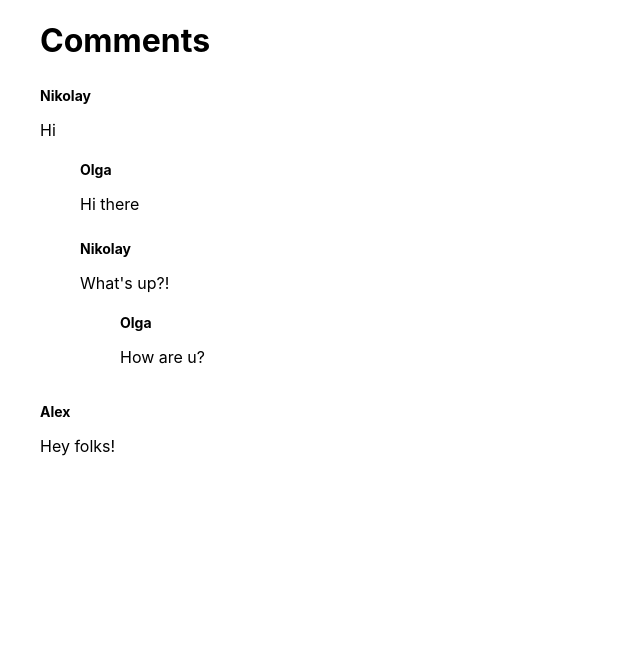
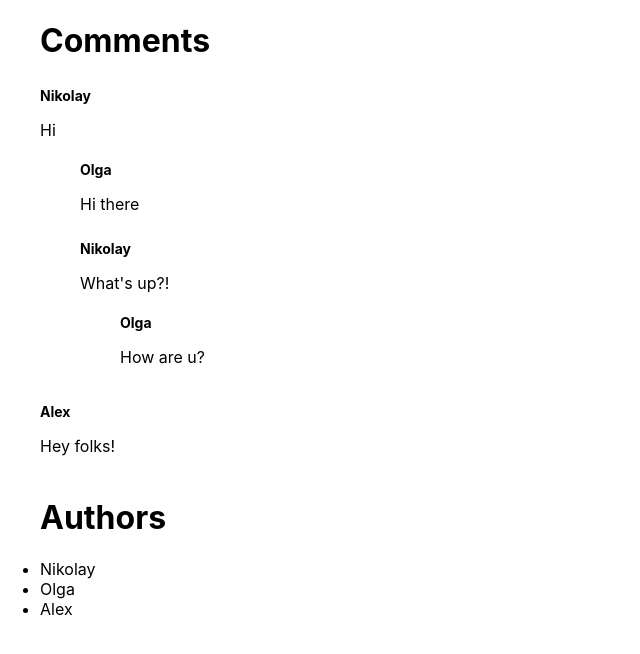
Before and after one commit to OlegGorohov/Comments, a React (Create React App) app: page / in a window 1280 px wide. Shown: the top 654 px of the page, without its empty margins (0-640 px from the left). Built offline with nearby package versions, Linux system fonts and the light colour scheme.

Commit message:
Simple authors list

```diff
--- a/src/App.tsx
+++ b/src/App.tsx
@@ -1,8 +1,8 @@
 import React from "react";
-import { CommentsList } from "components/CommentsList/CommentsList";
+import { Comments } from "components/Comments/Comments";
 
 function App() {
-  return <CommentsList />;
+  return <Comments />;
 }
 
 export default App;
--- /dev/null
+++ b/src/components/AuthorsList/AuthorsList.tsx
@@ -0,0 +1,33 @@
+import React, { useEffect, useState } from "react";
+import { CommentDTO } from "dtos/CommentDTO";
+import { getAuthorsFromResponse } from "utils/main";
+
+export const AuthorsList: React.FC<{ response: CommentDTO[] }> = ({
+  response,
+}) => {
+  const [authorsList, setAuthorsList] = useState<string[] | null>(null);
+
+  const handleClick = () => {
+    console.log("author click");
+  };
+
+  useEffect(() => {
+    setAuthorsList(getAuthorsFromResponse(response));
+  }, []);
+
+  return (
+    <div className='authors'>
+      {authorsList && authorsList.length > 0 && (
+        <ul>
+          {authorsList?.map((author) => {
+            return (
+              <li onClick={handleClick} key={author}>
+                {author}
+              </li>
+            );
+          })}
+        </ul>
+      )}
+    </div>
+  );
+};
--- a/src/components/Comment/Comment.tsx
+++ b/src/components/Comment/Comment.tsx
@@ -1,5 +1,5 @@
 import React from "react";
-import { CommentDTO } from "dtos/CommentsDTO";
+import { CommentDTO } from "dtos/CommentDTO";
 import "./Comment.css";
 
 export const Comment: React.FC<CommentDTO> = ({
--- /dev/null
+++ b/src/components/Comments/Comments.tsx
@@ -0,0 +1,43 @@
+import React, { useEffect, useState } from "react";
+import { Comment } from "components/Comment/Comment";
+import { commentsControl } from "service";
+import { CommentDTO } from "dtos/CommentDTO";
+import { AuthorsList } from "components/AuthorsList/AuthorsList";
+import "./Comments.css";
+
+export const Comments: React.FC = () => {
+  const [commentsList, setCommentsList] = useState<CommentDTO[] | null>(null);
+
+  useEffect(() => {
+    commentsControl.getCommentsList().then((result) => {
+      setCommentsList(result);
+    });
+  }, []);
+
+  if (commentsList && commentsList.length > 0) {
+    return (
+      <div className='comments'>
+        <div className='comments__list'>
+          <h1 className='comments__title'>Comments</h1>
+          {commentsList.map((comment: CommentDTO, index: number) => {
+            const { author, message, comments } = comment;
+            return (
+              <Comment
+                author={author}
+                message={message}
+                comments={comments}
+                key={`${author}-${index}`}
+              />
+            );
+          })}
+        </div>
+        <div className='comments__authors'>
+          <h1 className='comments__title'>Authors</h1>
+          <AuthorsList response={commentsList} />
+        </div>
+      </div>
+    );
+  }
+
+  return null;
+};
--- a/src/components/CommentsList/CommentsList.tsx
+++ /dev/null
@@ -1,34 +0,0 @@
-import React, { useEffect, useState } from "react";
-import { Comment } from "components/Comment/Comment";
-import { commentsControl } from "service";
-import { CommentDTO } from "dtos/CommentsDTO";
-import "./CommentList.css";
-
-export const CommentsList: React.FC = () => {
-  const [commentsList, setCommentsList] = useState<CommentDTO[] | null>(null);
-
-  useEffect(() => {
-    commentsControl.getCommentsList().then((result) => {
-      setCommentsList(result);
-    });
-  }, []);
-
-  return (
-    <div className='comments'>
-      <h1 className='comments__title'>Comments</h1>
-      {commentsList &&
-        commentsList.length > 0 &&
-        commentsList.map((comment: CommentDTO, index: number) => {
-          const { author, message, comments } = comment;
-          return (
-            <Comment
-              author={author}
-              message={message}
-              comments={comments}
-              key={`${author}-${index}`}
-            />
-          );
-        })}
-    </div>
-  );
-};
--- a/src/service/testData.ts
+++ b/src/service/testData.ts
@@ -1,4 +1,4 @@
-import { CommentDTO } from "dtos/CommentsDTO";
+import { CommentDTO } from "dtos/CommentDTO";
 
 export const testData: CommentDTO[] = [
   {
--- /dev/null
+++ b/src/utils/main.ts
@@ -0,0 +1,17 @@
+import { CommentDTO } from "dtos/CommentDTO";
+
+export const getAuthorsFromResponse = (
+  response: CommentDTO[],
+  authorsSet?: Set<string>
+): string[] => {
+  const authors = authorsSet ?? new Set();
+  response.forEach((comment) => {
+    if (comment.author) {
+      authors.add(comment.author);
+    }
+    if (comment?.comments.length > 0) {
+      getAuthorsFromResponse(comment.comments, authors);
+    }
+  });
+  return Array.from(authors);
+};
```
Also changed, not shown: src/components/Comments/Comments.css (renamed from src/components/CommentsList/CommentList.css), src/dtos/CommentDTO.ts (renamed from src/dtos/CommentsDTO.ts).
